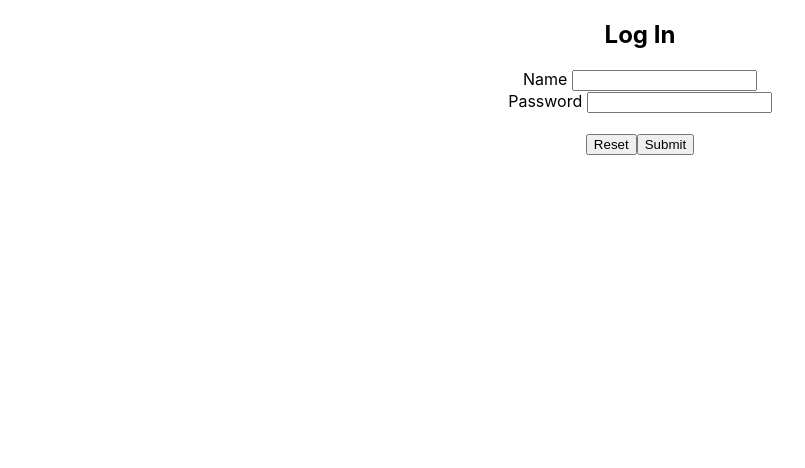
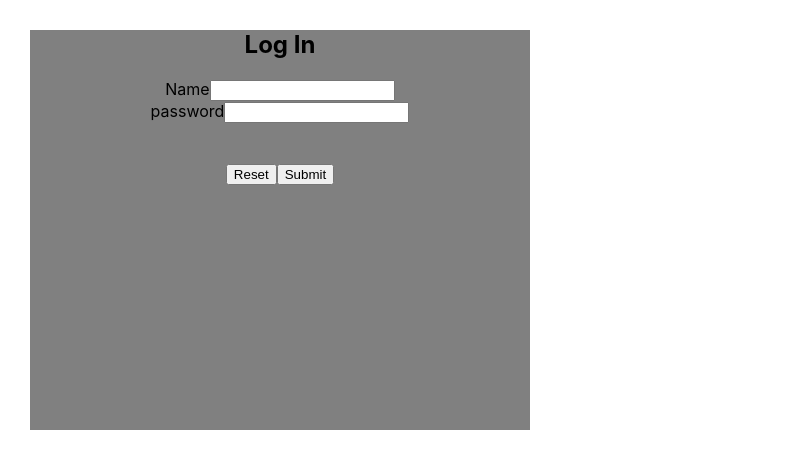
Before and after one commit to utkarsh3326/React_BasicLoginPage, a React (Create React App) app: page / in a window 1280 px wide. Shown: the top 468 px of the page, without its empty margins (0-805 px from the left). Built offline with nearby package versions, Linux system fonts and the light colour scheme.

Commit message:
added some chnages

```diff
--- a/src/App.css
+++ b/src/App.css
@@ -36,3 +36,12 @@
     transform: rotate(360deg);
   }
 }
+
+.login {
+  height: 400px;
+  width: 500px;
+  margin-top: 30px;
+  margin-left: 30px;
+  background-color: grey;
+  text-align: center;
+}
--- a/src/App.js
+++ b/src/App.js
@@ -1,23 +1,68 @@
 import React from "react";
+
 import "./App.css";
+import Button from "./components/button";
+import Data from "./utility/data";
 import Input from "./components/input";
-import Button from "./components/button";
-function App() {
+
+class App extends React.Component {
+  constructor() {
+    super();
+    this.state = {
+      value: "",
+      password: "",
+      showValue: "",
+      showPassword: "",
+    };
+    this.onChangeText = this.onChangeText.bind(this);
+    this.onButtonClick = this.onButtonClick.bind(this);
+  }
+
+  onChangeText(name, e) {
+    name === "name"
+      ? this.setState({ value: e.target.value })
+      : this.setState({ password: e.target.value });
+  }
+  onButtonClick() {
+    this.setState({ showValue: this.state.value });
+    this.setState({ showPassword: this.state.password });
+  }
+  showInputComponents() {
+    return Data.Inputs.map((input) => (
+      <Input
+        key={input.id}
+        type={input.type}
+        name={input.name}
+        label={input.label}
+        value={this.state}
+        onChange={this.onChangeText}
+      ></Input>
+    ));
+  }
+  showButtonComponents() {
+    return Data.Buttons.map((button) => (
+      <Button
+        key={button.id}
+        onClick={this.onButtonClick}
+        btnName={button.name}
+      />
+    ));
+  }
+  render() {
     return (
-    <div className="App">
+      <div className="login">
         <h2>Log In</h2>
         <form>
-        <Input type="text" name="name" label="Name "></Input>
-        <br></br>
-        <Input type="text" name="password" label="Password "></Input>
-
+          {this.showInputComponents()}
           <br></br>
           <br></br>
         </form>
-      <Button onClick={() => console.log("Reset pressed")} btnName="Reset" />
-      <Button onClick={() => console.log("Submit pressed")} btnName="Submit" />
+        {this.showButtonComponents()}
+        <p>{this.state.showValue}</p>
+        <p>{this.state.showPassword}</p>
       </div>
     );
   }
+}
 
 export default App;
--- a/src/components/input.js
+++ b/src/components/input.js
@@ -5,8 +5,14 @@ export default function Input(props) {
     <>
       <label>
         {props.label}
-        <input type={props.type} name={props.name} value={props.value}></input>
+        <input
+          type={props.type}
+          name={props.name}
+          value={props.value[props.name]}
+          onChange={(e) => props.onChange(props.name, e)}
+        ></input>
       </label>
+      <br></br>
     </>
   );
 }
--- /dev/null
+++ b/src/utility/data.js
@@ -0,0 +1,30 @@
+const Data = {
+  Inputs: [
+    {
+      id: "asdsad",
+      name: "name",
+      label: "Name",
+      type: "text",
+    },
+    {
+      id: "asdasd213",
+      name: "Password",
+      label: "password",
+      type: "text",
+    },
+  ],
+
+  Buttons: [
+    {
+      id: "asdsad111111",
+      name: "Reset",
+      type: "reset",
+    },
+    {
+      id: "asdasd2sdsdad1111",
+      name: "Submit",
+      type: "submit",
+    },
+  ],
+};
+export default Data;
```
Lines whose indentation alone changed are shown as unchanged.
